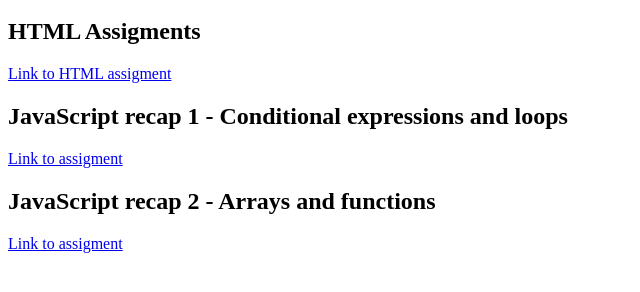
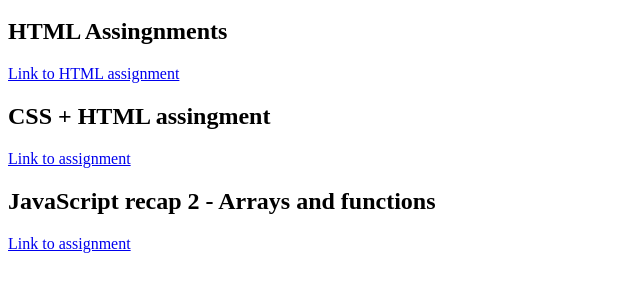
Before and after one commit to AlexDenkko/javascript_course_metropolia26, a website: page index.html in a window 1280 px wide. Shown: the part 120-412 px from the top of the page, without its empty margins (0-640 px from the left). Drawn offline with Linux system fonts and the light colour scheme.

Commit message:
fixed spelling of words assignment

```diff
--- a/index.html
+++ b/index.html
@@ -11,15 +11,15 @@
   <body>
     <h1>Alex Sviridenko (TVT-25)</h1>
     <h1>Assignments (Week 1)</h1>
-    <h2>HTML Assigments</h2>
+    <h2>HTML Assingnments</h2>
     <a href="assignments/week1_html_assignments/index.html"
-      >Link to HTML assigment</a
+      >Link to HTML assignment</a
     >
-    <h2>JavaScript recap 1 - Conditional expressions and loops</h2>
+    <h2>CSS + HTML assingment</h2>
     <a href="assignments/week1_css_html_assingment/index.html"
-      >Link to assigment</a
+      >Link to assignment</a
     >
     <h2>JavaScript recap 2 - Arrays and functions</h2>
-    <a href="#">Link to assigment</a>
+    <a href="#">Link to assignment</a>
   </body>
 </html>
```
